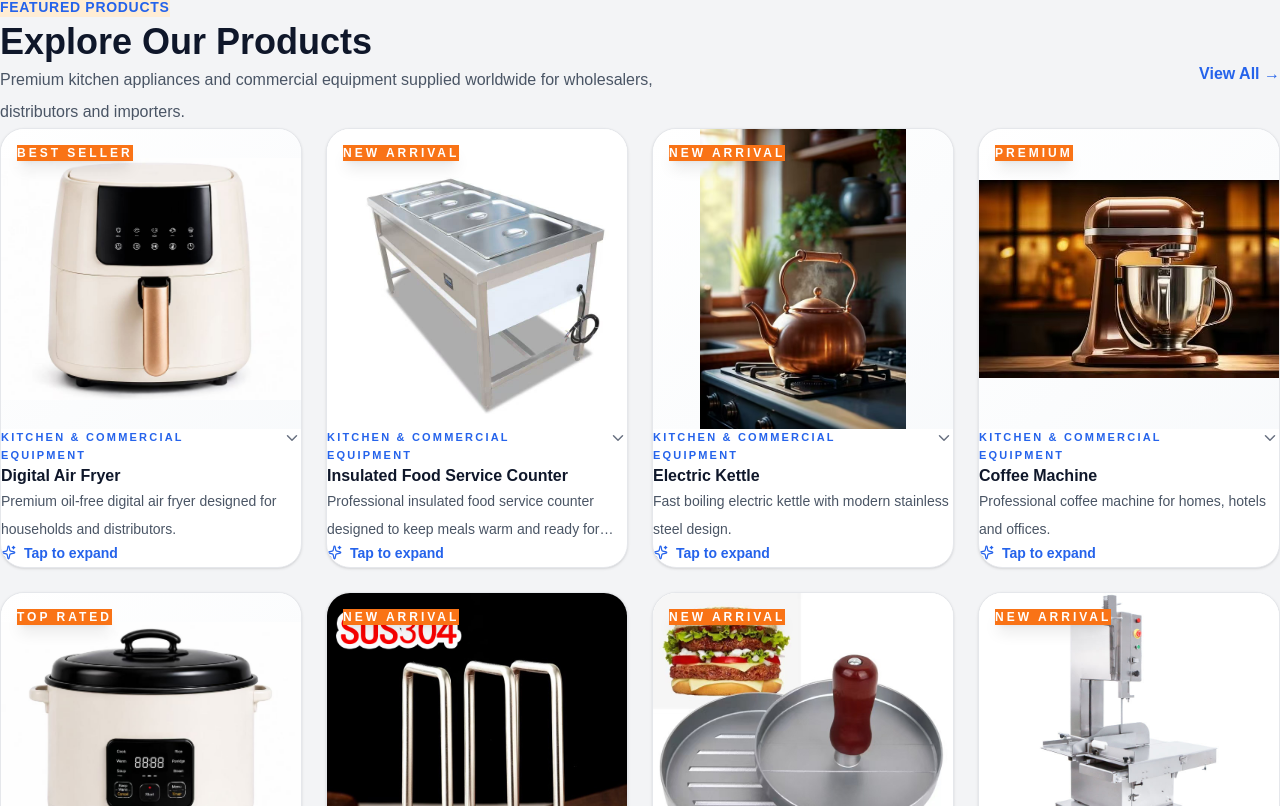
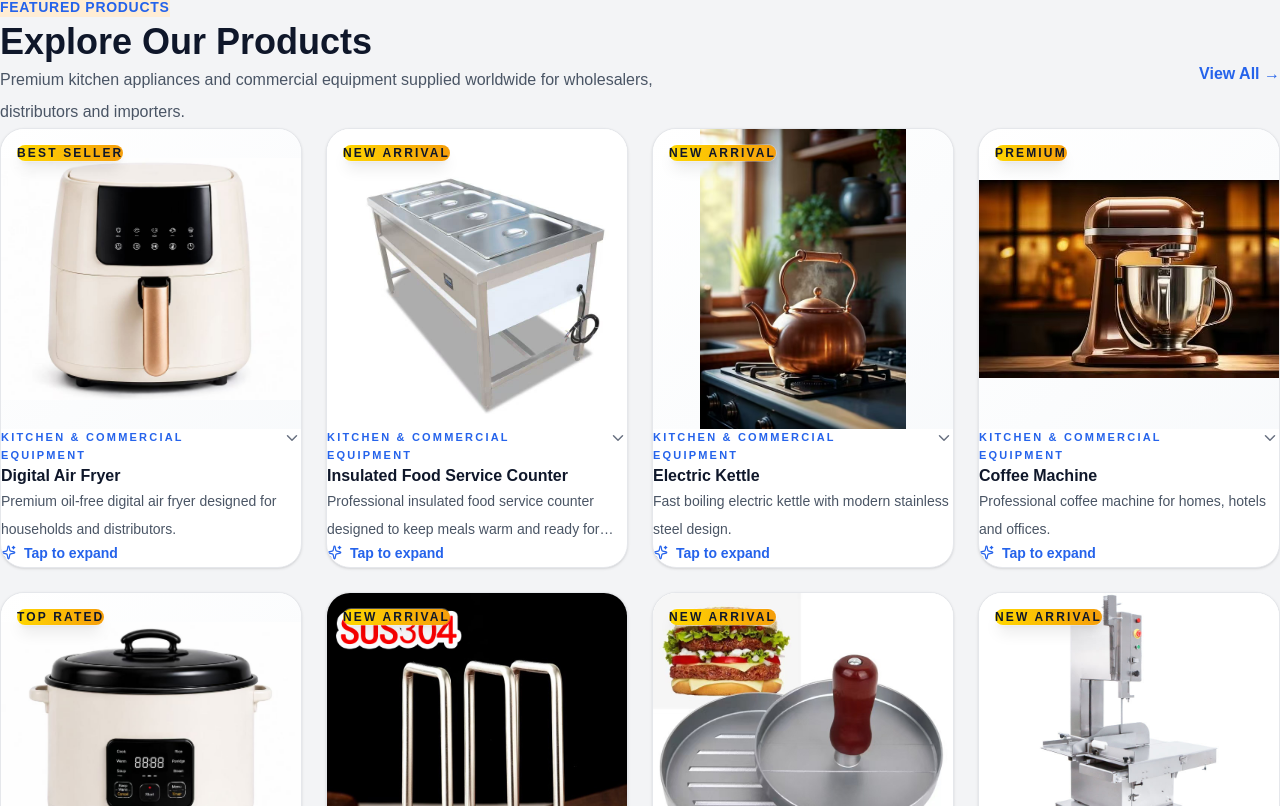
Before and after one commit to zgsgf54w5p-gif/HENGYANG-STAN-TRADE, a Next.js app: page / in a window 1280 px wide. Shown: the part 1614-2420 px from the top of the page. Built offline with nearby package versions, Linux system fonts and the light colour scheme.

Commit message:
Update ProductGrid.tsx

```diff
--- a/components/ProductGrid.tsx
+++ b/components/ProductGrid.tsx
@@ -114,7 +114,7 @@ export default function ProductGrid() {
 
                     {product.badge && (
 
-                      <span className="absolute left-4 top-4 z-10 bg-[#F97316] px-6 py-3 text-xs font-black uppercase tracking-[0.25em] text-white shadow-lg">
+                        <span className="absolute left-4 top-4 z-10 inline-flex items-center rounded-full bg-gradient-to-r from-[#FFD700] to-[#F59E0B] px-5 py-2.5 text-xs font-black uppercase tracking-[0.18em] text-[#0F172A] shadow-lg ring-1 ring-white/30">
 
                         {product.badge}
 
```
